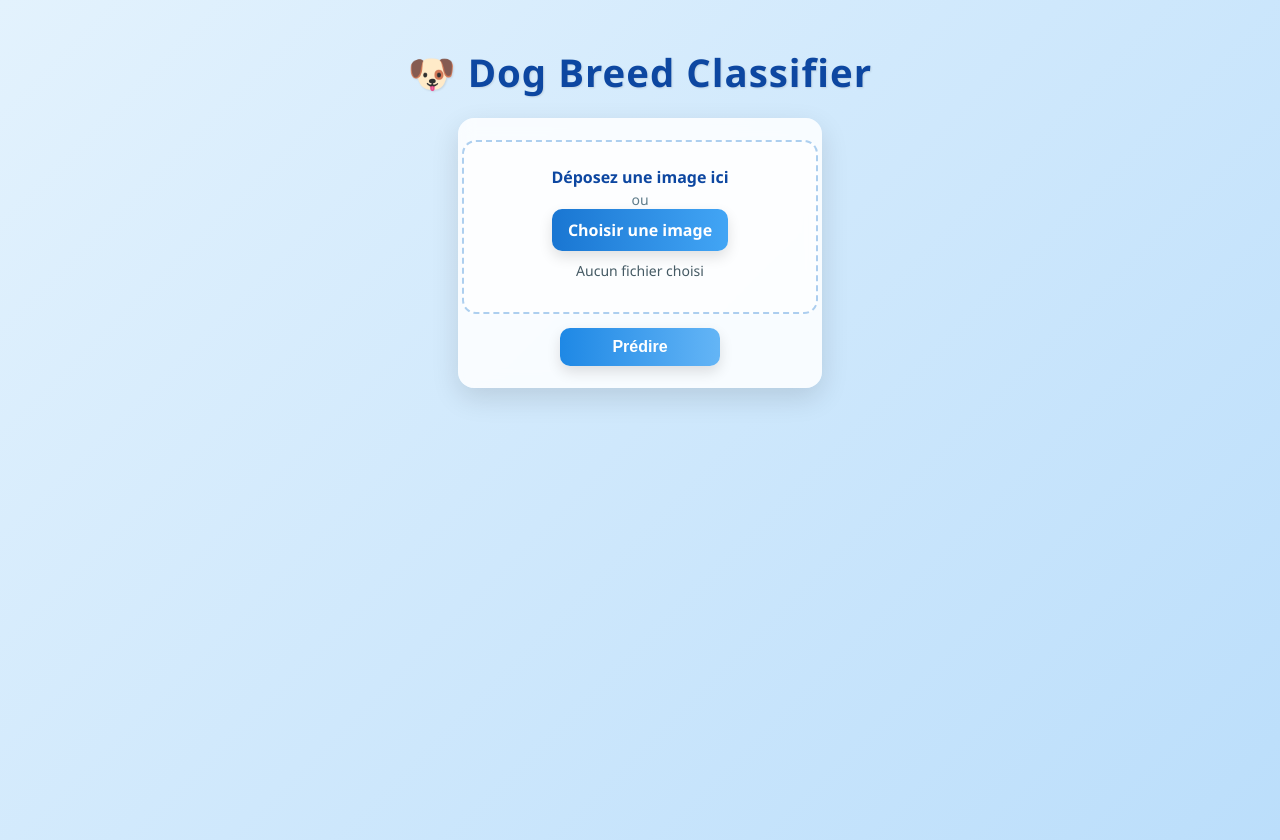
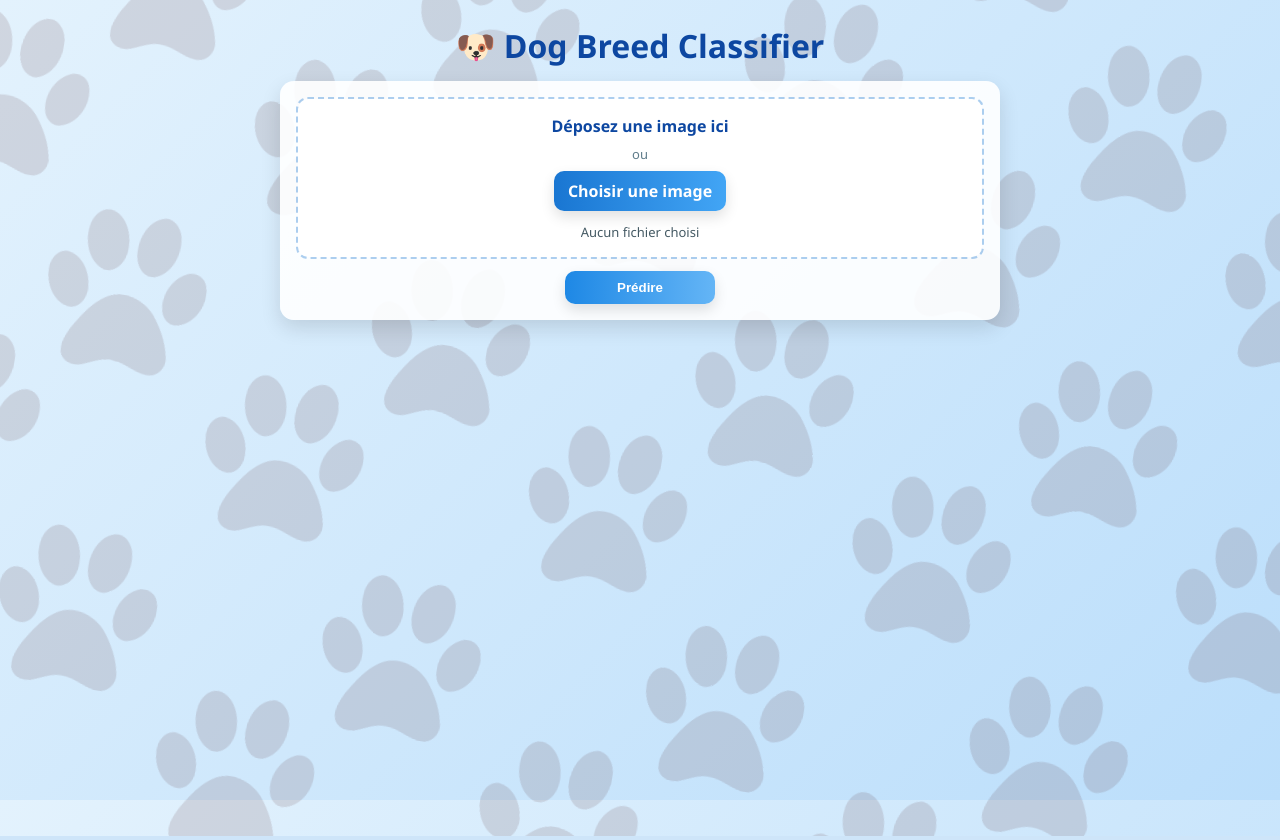
Before and after one commit to Deep-KALYAN/dog-breed-classifier, a Flask app: page / in a window 1280 px wide. Run offline with Flask 3, Linux system fonts and the light colour scheme.

Commit message:
Frontend Amélioré mais encore mieux

```diff
--- /dev/null
+++ b/static/script.js
@@ -0,0 +1,156 @@
+// ===== DOM refs
+const form = document.getElementById('uploadForm');
+const btn = document.getElementById('btn');
+const preview = document.getElementById('preview');
+const predictionsDiv = document.getElementById('predictions');
+const errorDiv = document.getElementById('error');
+const chartWrap = document.getElementById('chartWrap');
+const chartCanvas = document.getElementById('predChart');
+const input = document.getElementById('imageFile');
+const fileNameEl = document.getElementById('fileName');
+const dropzone = document.getElementById('dropzone');
+const resultsArea = document.getElementById('resultsArea'); // le <main> des résultats (si présent)
+let chartInstance = null;
+
+// Randomise le motif de patounes à chaque chargement
+(function randomizePaws() {
+  const hasPaws = document.body.classList.contains('patoune-bg');
+  if (!hasPaws) return;
+
+  // Taille des empreintes (plus grand = plus espacé)
+  const size = Math.floor(120 + Math.random() * 120); // 120–240px
+
+  // Rotation du motif pour la diagonale aléatoire
+  const rot = (Math.random() * 30 - 15).toFixed(2); // -15 à +15 deg
+
+  // Décalage aléatoire pour casser l’alignement
+  const posX = Math.floor(Math.random() * 200 - 100); // -100 à +100 px
+  const posY = Math.floor(Math.random() * 200 - 100); // -100 à +100 px
+
+  const root = document.documentElement; // :root
+  root.style.setProperty('--paw-size', `${size}px`);
+  root.style.setProperty('--paw-rot', `${rot}deg`);
+  root.style.setProperty('--paw-pos-x', `${posX}px`);
+  root.style.setProperty('--paw-pos-y', `${posY}px`);
+})();
+
+
+// ===== Utils
+function formatLabel(raw) {
+  const afterDash = raw.split('-')[1] || raw;
+  const spaced = afterDash.replace(/_/g, ' ');
+  return spaced.charAt(0).toUpperCase() + spaced.slice(1);
+}
+
+function resetUI() {
+  errorDiv.textContent = '';
+  predictionsDiv.innerHTML = '';
+  chartWrap && (chartWrap.style.display = 'none');
+  resultsArea && (resultsArea.style.display = 'none');
+  if (chartInstance) { chartInstance.destroy(); chartInstance = null; }
+}
+
+function renderChips(labels, scores) {
+  predictionsDiv.innerHTML = '';
+  labels.forEach((lbl, i) => {
+    const p = document.createElement('div');
+    p.className = 'chip';
+    p.textContent = `${lbl} → ${scores[i].toFixed(2)}%`;
+    predictionsDiv.appendChild(p);
+  });
+}
+
+function renderChart(labels, scores) {
+  if (!window.Chart) return;
+  if (chartWrap) chartWrap.style.display = 'block';
+  const ctx = chartCanvas.getContext('2d');
+  if (chartInstance) chartInstance.destroy();
+  chartInstance = new Chart(ctx, {
+    type: 'pie',
+    data: {
+      labels,
+      datasets: [{
+        data: scores,
+        borderWidth: 2,
+        borderColor: '#fff',
+        backgroundColor: ['#42a5f5', '#ff6f91', '#ffb74d']
+      }]
+    },
+    options: {
+      responsive: true,
+      maintainAspectRatio: false,
+      plugins: {
+        legend: { position: 'bottom' },
+        tooltip: { callbacks: { label: t => `${t.label}: ${t.parsed}%` } }
+      }
+    }
+  });
+}
+
+// ===== Fancy input (nom + drag&drop)
+if (input && fileNameEl) {
+  input.addEventListener('change', () => {
+    fileNameEl.textContent = input.files[0] ? input.files[0].name : 'Aucun fichier choisi';
+  });
+}
+if (dropzone) {
+  ['dragenter','dragover'].forEach(evt =>
+    dropzone.addEventListener(evt, e => { e.preventDefault(); e.stopPropagation(); dropzone.classList.add('dragover'); })
+  );
+  ['dragleave','drop'].forEach(evt =>
+    dropzone.addEventListener(evt, e => { e.preventDefault(); e.stopPropagation(); dropzone.classList.remove('dragover'); })
+  );
+  dropzone.addEventListener('drop', e => {
+    const file = e.dataTransfer.files && e.dataTransfer.files[0];
+    if (file) { input.files = e.dataTransfer.files; fileNameEl.textContent = file.name; }
+  });
+}
+
+// ===== Submit
+form.addEventListener('submit', async (e) => {
+  e.preventDefault();
+  resetUI();
+
+  const file = input.files[0];
+  if (!file) { errorDiv.textContent = 'Aucune image sélectionnée.'; return; }
+
+  const reader = new FileReader();
+  reader.onload = () => { preview.src = reader.result; preview.style.display = 'block'; };
+  reader.readAsDataURL(file);
+
+  document.body.classList.add('loading');
+  btn.textContent = 'Prédiction en cours...';
+
+  try {
+    const formData = new FormData();
+    formData.append('file', file);
+
+    const resp = await fetch('/predict', { method: 'POST', body: formData });
+    if (!resp.ok) {
+      let msg = `Erreur serveur (${resp.status})`;
+      try { const ejson = await resp.json(); if (ejson.error) msg = ejson.error; } catch {}
+      throw new Error(msg);
+    }
+
+    const data = await resp.json();
+    const predictions = Array.isArray(data) ? data : (data.predictions || []);
+    if (!predictions.length) { errorDiv.textContent = 'Pas de prédictions retournées.'; return; }
+
+    const labelsClean = predictions.map(p => formatLabel(p.label));
+    const scoresPct = predictions.map(p => +(p.score * 100).toFixed(2));
+
+    // Affiche la zone résultats (si tu utilises <main id="resultsArea">)
+    if (resultsArea) resultsArea.style.display = 'grid';
+
+    renderChips(labelsClean, scoresPct);
+    renderChart(labelsClean, scoresPct);
+  } catch (err) {
+    errorDiv.textContent = err.message || 'Erreur inconnue.';
+  } finally {
+    document.body.classList.remove('loading');
+    btn.textContent = 'Prédire';
+  }
+});
+
+// Démarrage: cacher la zone résultats si présente
+resultsArea && (resultsArea.style.display = 'none');
--- a/static/style.css
+++ b/static/style.css
@@ -1,206 +1,143 @@
-/* ===== Reset & Base ===== */
+/* ===== Base ===== */
+/* ===== Base ===== */
+html, body {
+  height: 100%;
+  margin: 0;
+}
+
 body {
   font-family: 'Segoe UI', Arial, sans-serif;
   background: linear-gradient(135deg, #e3f2fd, #bbdefb);
-    padding: 20px;
-    text-align: center;
-    margin: 0;
-    min-height: 100vh;
+  background-repeat: no-repeat;
+  background-attachment: fixed; /* Évite les coupures */
+  padding: 18px;
   display: flex;
   flex-direction: column;
   align-items: center;
 }
+h1{ color:#0d47a1; margin:6px 0 14px; font-size:2rem; }
 
-/* ===== Title ===== */
-h1 {
-    color: #0d47a1;
-    font-size: 2.4rem;
-    margin-bottom: 20px;
-    letter-spacing: 1px;
-    text-shadow: 1px 1px 2px rgba(0,0,0,0.1);
+/* ===== Uploader ===== */
+.uploader{
+  background:rgba(255,255,255,.9);
+  padding:16px;
+  border-radius:14px;
+  box-shadow:0 8px 20px rgba(0,0,0,.12);
+  display:flex; flex-direction:column; gap:12px; align-items:center;
+  width:min(720px,95vw);
+  box-sizing:border-box;
 }
 
-/* ===== Form styling ===== */
-form {
-    background: rgba(255, 255, 255, 0.8);
-    padding: 20px 25px;
-    border-radius: 16px;
-    display: inline-block;
-    box-shadow: 0 8px 25px rgba(0,0,0,0.15);
-    transition: transform 0.2s ease, box-shadow 0.2s ease;
-    backdrop-filter: blur(8px);
+.dropzone{
+  border:2px dashed rgba(25,118,210,.35);
+  background:#fff;
+  border-radius:12px;
+  padding:16px;
+  width:100%;
+  min-height:120px;
+  display:grid;                 /* centre tout */
+  place-items:center;
+  row-gap:8px;
+  text-align:center;
+  box-sizing:border-box;
+  background-clip:padding-box;  /* évite les artefacts sur les bords arrondis */
+  transition:border-color .2s, background .2s, transform .15s;
 }
-form:hover {
-    transform: translateY(-3px);
-    box-shadow: 0 12px 28px rgba(0,0,0,0.2);
-}
+.dropzone.dragover{ border-color:#1976d2; background:#e9f3ff; transform:translateY(-2px); }
 
-input[type="file"] {
-    margin: 10px 0;
-    font-size: 16px;
-}
+.drop-title{ margin:0; font-weight:700; color:#0d47a1; }
+.drop-sub{ margin:0; color:#607d8b; font-size:13px; }
 
-/* ===== Buttons ===== */
-button {
-    background: linear-gradient(90deg, #1976d2, #42a5f5);
-    color: white;
-    border: none;
-    padding: 10px 18px;
-    font-size: 16px;
-    border-radius: 8px;
-    cursor: pointer;
-    transition: background 0.25s ease, transform 0.1s ease, box-shadow 0.2s ease;
-    box-shadow: 0 4px 10px rgba(25, 118, 210, 0.3);
-}
-button:hover {
-    background: linear-gradient(90deg, #1565c0, #1e88e5);
-    transform: scale(1.03);
-    box-shadow: 0 6px 14px rgba(25, 118, 210, 0.4);
-}
-
-/* ===== Output section ===== */
-#output {
-    margin-top: 25px;
-    display: flex;
-    flex-direction: column;
-    align-items: center;
-}
-
-/* Image preview with fade-in animation */
-#output img {
-    max-width: 340px;
-    margin-top: 16px;
-    border-radius: 14px;
-    border: 4px solid #1976d2;
-    box-shadow: 0 8px 20px rgba(0,0,0,0.15);
-    opacity: 0;
-    transform: scale(0.95);
-    animation: fadeIn 0.4s ease forwards;
-}
-
-/* ===== Predictions (horizontal chips) ===== */
-#predictions {
-    display: flex;
-    gap: 12px;
-    margin-top: 14px;
-    flex-wrap: wrap;
-    justify-content: center;
-}
-
-.prediction {
-    font-size: 16px;
-    background: white;
-    padding: 10px 14px;
-    border-radius: 999px; /* chip */
-    box-shadow: 0 2px 8px rgba(0,0,0,0.06);
-    font-weight: 600;
-    transition: transform 0.2s ease, background 0.2s ease;
-    border: 1px solid rgba(25, 118, 210, 0.15);
-}
-.prediction:hover {
-    transform: translateY(-2px);
-    background: #f1f8ff;
-}
-
-/* Error message */
-.error {
-    color: #b00020;
-    margin-top: 12px;
-    font-weight: bold;
-}
-
-/* Loading state */
-.loading {
-    opacity: 0.5;
-    pointer-events: none;
-}
-
-/* ===== Chart area ===== */
-.chart-wrap {
-    width: 360px;
-    max-width: 92vw;
-    margin-top: 18px;
-    background: rgba(255,255,255,0.9);
-    border-radius: 16px;
-    padding: 12px;
-    box-shadow: 0 8px 20px rgba(0,0,0,0.08);
-}
-
-/* ===== Animations ===== */
-@keyframes fadeIn {
-    to { opacity: 1; transform: scale(1); }
-}
-
-
-.uploader {
-  background: rgba(255,255,255,0.85);
-  padding: 22px;
-  border-radius: 16px;
-  box-shadow: 0 10px 28px rgba(0,0,0,0.12);
-  display: flex;
-  flex-direction: column;
-  gap: 14px;
-  align-items: center;
-  min-width: 320px;
-}
-
-.dropzone {
-  border: 2px dashed rgba(25,118,210,0.35);
-  background: rgba(255,255,255,0.6);
-  border-radius: 14px;
-  padding: 18px 16px;
-  width: 100%;
-  max-width: 420px;
-  transition: border-color .2s ease, background .2s ease, transform .15s ease;
-}
-
-.dropzone.dragover {
-  border-color: #1976d2;
-  background: #e3f2fd;
-  transform: translateY(-2px);
-}
-
-.drop-title {
-  margin: 6px 0 2px;
-  font-weight: 700;
-  color: #0d47a1;
-}
-
-.drop-sub {
-  margin: 0;
-  color: #607d8b;
-  font-size: 14px;
-}
-
-.file-name {
-  margin-top: 10px;
-  color: #455a64;
-  font-size: 14px;
+.file-name{
+  margin:4px 0 0;
+  color:#455a64; font-size:13px;
+  max-width:90%;
+  overflow:hidden;
+  text-overflow:ellipsis;
+  white-space:nowrap;
 }
 
 /* Boutons */
-.btn {
-  display: inline-block;
-  padding: 10px 16px;
-  border-radius: 10px;
-  border: none;
-  cursor: pointer;
-  font-weight: 600;
-  transition: transform .12s ease, box-shadow .2s ease, background .25s ease;
-  box-shadow: 0 6px 14px rgba(0,0,0,0.12);
-  user-select: none;
-  text-decoration: none;
+.btn{
+  display:inline-block; padding:9px 14px; border-radius:10px; border:none;
+  font-weight:600; color:#fff; cursor:pointer;
+  box-shadow:0 6px 14px rgba(0,0,0,.12);
+  transition:transform .12s, box-shadow .2s, background .25s;
+}
+.btn.primary{ background:linear-gradient(90deg,#1976d2,#42a5f5); }
+.btn.action{ background:linear-gradient(90deg,#1e88e5,#64b5f6); min-width:150px; }
+.btn:hover{ transform:translateY(-1px); }
+
+/* ===== Layout principal (2 colonnes) ===== */
+.content{
+  margin-top:14px;
+  display:grid; gap:14px;
+  grid-template-columns: 1fr 1fr;
+  width:min(1100px, 96vw);
 }
 
-.btn.primary {
-  background: linear-gradient(90deg, #1976d2, #42a5f5);
-  color: #fff;
+/* Cartes gauche/droite */
+.card{
+  background:rgba(255,255,255,.95);
+  border-radius:14px;
+  box-shadow:0 8px 20px rgba(0,0,0,.08);
+  padding:14px;
+  min-height: 340px;
+  box-sizing:border-box;
 }
-.btn.primary:hover { transform: translateY(-1px); }
+.card-title{ margin:0 0 8px; color:#0d47a1; font-size:16px; font-weight:700; }
 
-.btn.action {
-  background: linear-gradient(90deg, #1e88e5, #64b5f6);
-  color: #fff;
-  min-width: 160px;
+/* Colonne gauche */
+.left{ display:flex; flex-direction:column; align-items:center; gap:10px; }
+.left img{
+  width:100%; max-width:280px; border:4px solid #1976d2; border-radius:12px;
+  box-shadow:0 6px 16px rgba(0,0,0,.15);
 }
-.btn.action:hover { transform: translateY(-1px); }
+
+/* Chips prédictions en ligne */
+.chips{ display:flex; flex-wrap:wrap; gap:8px; justify-content:center; }
+.chip{
+  padding:8px 12px; border-radius:999px; background:#fff;
+  box-shadow:0 2px 8px rgba(0,0,0,.06);
+  border:1px solid rgba(25,118,210,.15);
+  font-size:14px; font-weight:600;
+}
+
+/* Colonne droite (camembert) */
+.chart-wrap{ height:280px; width:100%; }
+.chart-wrap canvas{ width:100% !important; height:100% !important; }
+
+/* Erreur + état chargement */
+.error{ color:#b00020; font-weight:700; margin-top:6px; }
+.loading{ opacity:.6; pointer-events:none; }
+
+/* ===== Responsive ===== */
+@media (max-width: 900px){
+  .content{ grid-template-columns:1fr; }
+  .left img{ max-width:240px; }
+  .uploader{ width:min(600px,96vw); }
+}
+
+/* ===== Optionnel : Patounes ===== */
+body.patoune-bg::before {
+  content: "";
+  position: fixed;
+  inset: 0;
+  z-index: -1;
+  pointer-events: none;
+
+  background-image: url("/static/paws.png");
+  background-repeat: repeat;
+
+  /* On multiplie la taille de base pour couvrir largement */
+  background-size: var(--paw-size, 180px) auto;
+  background-position:
+    var(--paw-pos-x, 0px)
+    var(--paw-pos-y, 0px);
+
+  /* On augmente la zone virtuelle pour cacher les bords */
+  transform: rotate(var(--paw-rot, 15deg)) scale(2.5); /* scale ↑ */
+  transform-origin: center;
+
+  opacity: 0.12;
+}
--- a/templates/index.html
+++ b/templates/index.html
@@ -4,10 +4,10 @@
     <meta charset="utf-8" />
     <title>Dog Breed Classifier</title>
     <link rel="stylesheet" href="{{ url_for('static', filename='style.css') }}">
-  <!-- Chart.js uniquement si tu veux le camembert -->
+    <script src="https://cdn.jsdelivr.net/npm/chart.js"></script>
     <script src="https://cdn.jsdelivr.net/npm/chart.js"></script>
 </head>
-<body>
+<body class="patoune-bg">
   <h1>🐶 Dog Breed Classifier</h1>
 
   <form id="uploadForm" class="uploader">
@@ -18,165 +18,23 @@
       <label for="imageFile" class="btn primary">Choisir une image</label>
       <p id="fileName" class="file-name">Aucun fichier choisi</p>
     </div>
-
     <button id="btn" type="submit" class="btn action">Prédire</button>
   </form>
 
+<main class="content" style="display:none;" id="resultsArea">
+  <section class="card left">
+    <img id="preview" src="#" alt="" style="display:none;" />
+    <div id="predictions" class="chips"></div>
+    <div id="error" class="error"></div>
+  </section>
 
-  <div id="output">
-    <img id="preview" src="#" alt="" style="display:none;" />
-    <div id="predictions"></div>
+  <section class="card right">
+    <h2 class="card-title">Répartition des probabilités</h2>
     <div class="chart-wrap" id="chartWrap" style="display:none;">
-      <canvas id="predChart" width="320" height="320"></canvas>
+      <canvas id="predChart"></canvas>
     </div>
-
-    <div id="error" class="error"></div>
-  </div>
-
-<script>
-  const form = document.getElementById('uploadForm');
-  const btn = document.getElementById('btn');
-  const preview = document.getElementById('preview');
-  const predictionsDiv = document.getElementById('predictions');
-  const errorDiv = document.getElementById('error');
-  const chartWrap = document.getElementById('chartWrap');
-  const chartCanvas = document.getElementById('predChart');
-  let chartInstance = null;
-
-  // -------- Utils --------
-  function formatLabel(raw) {
-    const afterDash = raw.split('-')[1] || raw;
-    const spaced = afterDash.replace(/_/g, ' ');
-    return spaced.charAt(0).toUpperCase() + spaced.slice(1);
-  }
-  function resetUI() {
-    errorDiv.textContent = '';
-    predictionsDiv.innerHTML = '';
-    chartWrap.style.display = 'none';
-    if (chartInstance) { chartInstance.destroy(); chartInstance = null; }
-  }
-  function renderChips(labels, scores) {
-    predictionsDiv.innerHTML = '';
-    labels.forEach((lbl, i) => {
-      const p = document.createElement('div');
-      p.className = 'prediction';
-      p.textContent = `${lbl} → ${scores[i].toFixed(2)}%`;
-      predictionsDiv.appendChild(p);
-    });
-  }
-  function renderChart(labels, scores) {
-    if (!window.Chart) return;
-    chartWrap.style.display = 'block';
-    const ctx = chartCanvas.getContext('2d');
-    if (chartInstance) chartInstance.destroy();
-    chartInstance = new Chart(ctx, {
-      type: 'pie',
-      data: {
-        labels,
-        datasets: [{
-          data: scores,
-          borderWidth: 2,
-          borderColor: '#fff',
-          backgroundColor: ['#42a5f5', '#ff6f91', '#ffb74d']
-        }]
-      },
-      options: {
-        responsive: true,
-        maintainAspectRatio: false,
-        plugins: {
-          legend: { position: 'bottom' },
-          tooltip: { callbacks: { label: t => `${t.label}: ${t.parsed}%` } }
-        }
-      }
-    });
-  }
-
-  // -------- Submit handler --------
-  form.addEventListener('submit', async (e) => {
-    e.preventDefault();
-    resetUI();
-
-    const file = document.getElementById('imageFile').files[0];
-    if (!file) {
-      errorDiv.textContent = 'Aucune image sélectionnée.';
-      return;
-    }
-
-    // Aperçu
-    const reader = new FileReader();
-    reader.onload = () => {
-      preview.src = reader.result;
-      preview.style.display = 'block';
-    };
-    reader.readAsDataURL(file);
-
-    // Loading state
-    document.body.classList.add('loading');
-    btn.textContent = 'Prédiction en cours...';
-
-    try {
-      const formData = new FormData();
-      formData.append('file', file);
-
-      const resp = await fetch('/predict', { method: 'POST', body: formData });
-      if (!resp.ok) {
-        let msg = `Erreur serveur (${resp.status})`;
-        try { const ejson = await resp.json(); if (ejson.error) msg = ejson.error; } catch {}
-        throw new Error(msg);
-      }
-
-      const data = await resp.json();
-      const predictions = Array.isArray(data) ? data : (data.predictions || []);
-      if (!predictions.length) {
-        errorDiv.textContent = 'Pas de prédictions retournées.';
-        return;
-      }
-
-      const labelsClean = predictions.map(p => formatLabel(p.label));
-      const scoresPct = predictions.map(p => +(p.score * 100).toFixed(2));
-
-      renderChips(labelsClean, scoresPct);
-      renderChart(labelsClean, scoresPct);
-    } catch (err) {
-      errorDiv.textContent = err.message || 'Erreur inconnue.';
-    } finally {
-      document.body.classList.remove('loading');
-      btn.textContent = 'Prédire';
-    }
-  });
-</script>
-<script>
-  const input = document.getElementById('imageFile');
-  const fileNameEl = document.getElementById('fileName');
-  const dropzone = document.getElementById('dropzone');
-
-  // Afficher le nom du fichier choisi
-  input.addEventListener('change', () => {
-    fileNameEl.textContent = input.files[0] ? input.files[0].name : 'Aucun fichier choisi';
-  });
-
-  // Drag & drop
-  ['dragenter','dragover'].forEach(evt =>
-    dropzone.addEventListener(evt, e => {
-      e.preventDefault(); e.stopPropagation();
-      dropzone.classList.add('dragover');
-    })
-  );
-  ['dragleave','drop'].forEach(evt =>
-    dropzone.addEventListener(evt, e => {
-      e.preventDefault(); e.stopPropagation();
-      dropzone.classList.remove('dragover');
-    })
-  );
-  dropzone.addEventListener('drop', e => {
-    const file = e.dataTransfer.files && e.dataTransfer.files[0];
-    if (file) {
-      input.files = e.dataTransfer.files; // attache au vrai input
-      fileNameEl.textContent = file.name;
-    }
-  });
-</script>
-
-
+  </section>
+</main>
+<script src="{{ url_for('static', filename='script.js') }}"></script>
 </body>
 </html>
```
Also changed, not shown: static/paws.png (added). Lines whose indentation alone changed are shown as unchanged.
